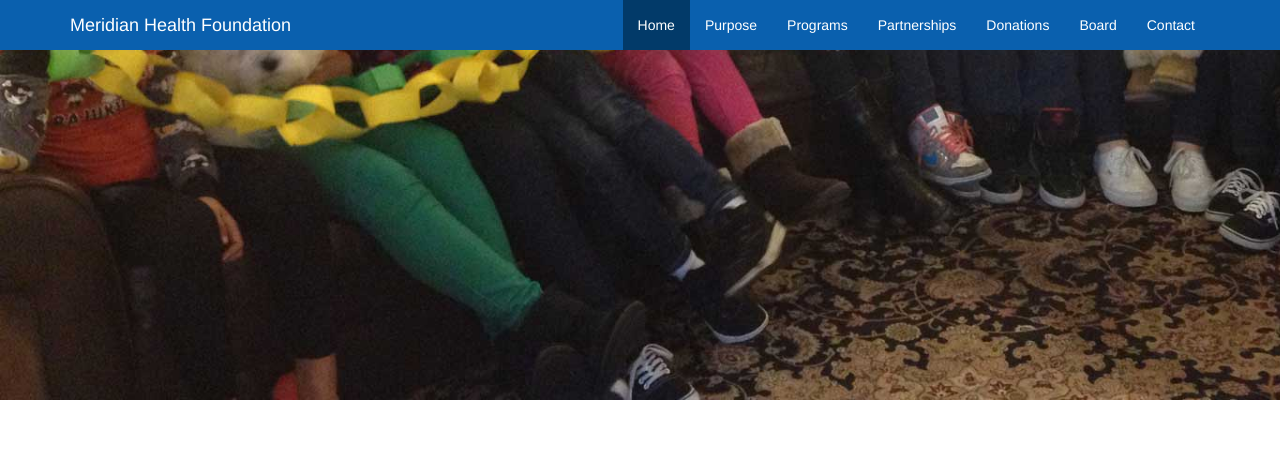
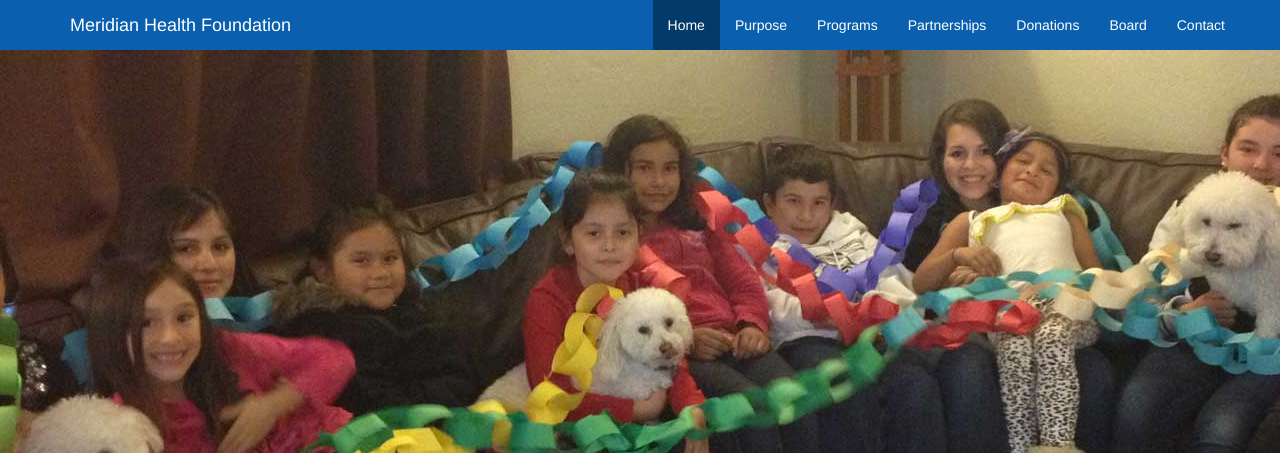
Before and after one commit to cskevint/meridian, a PHP site: page / in a window 1280 px wide. Shown: the top 453 px of the page. Run offline with PHP 8.4, Linux system fonts and the light colour scheme; some libraries are stand-ins or nearby versions; grey boxes are pictures that could not be loaded.

Commit message:
bunch of styling fixes

```diff
--- a/assets/stylesheet.css
+++ b/assets/stylesheet.css
@@ -4,10 +4,45 @@ body {
 }
 
 .x-banner {
-    height: 500px;
+    height: 600px;
     overflow: hidden;
     text-align: center;
     position: relative;
+}
+
+.x-banner img {
+    margin-left: -800px;
+}
+
+@media (min-width: 480px) {
+    .x-banner img {
+        margin-left: -700px;
+    }
+}
+
+@media (min-width: 768px) {
+    .x-banner img {
+        margin-left: -600px;
+    }
+}
+
+@media (min-width: 992px) {
+    .x-banner img {
+        margin-left: -400px;
+    }
+}
+
+@media (min-width: 1200px) {
+    .x-banner img {
+        margin-left: -200px;
+    }
+}
+
+@media (min-width: 1700px) {
+    .x-banner img {
+        width: 100%;
+        margin-left: auto;
+    }
 }
 
 .navbar-inverse {
@@ -36,6 +71,38 @@ body {
     color: #fff;
 }
 
+@media (max-width: 990px) {
+    .nav > li > a {
+        padding-left: 12px !important;
+        padding-right: 12px !important;
+    }
+}
+
+@media (max-width: 890px) {
+    .nav > li > a {
+        padding-left: 9px !important;
+        padding-right: 9px !important;
+    }
+}
+
+@media (max-width: 820px) {
+    .nav > li > a {
+        padding-left: 4px !important;
+        padding-right: 4px !important;
+    }
+}
+
+.conditional-container {
+    width: 1170px;
+    margin: 0 auto;
+}
+
+@media (max-width: 1170px) {
+    .conditional-container {
+        width: 100%;
+    }
+}
+
 form#contact_us .form-group label {
     display: none !important;
 }
--- a/index.php
+++ b/index.php
@@ -20,7 +20,7 @@
 <a name="home"></a>
 
 <div class="navbar navbar-inverse navbar-fixed-top">
-    <div class="container">
+    <div class="conditional-container">
         <div class="navbar-header">
             <button type="button" class="navbar-toggle" data-toggle="collapse" data-target=".navbar-collapse">
                 <span class="icon-bar"></span>
@@ -43,9 +43,7 @@
     </div>
 </div>
 
-<div class="x-banner">
-    <img src="large/children_on_couch.jpg" style="width:1800px;position:relative;top:-400px"/>
-</div>
+<div class="x-banner"><img src="large/children_on_couch.jpg"/></div>
 
 <a name="purpose"></a>
 
@@ -54,9 +52,7 @@
     <?php include 'pages/mission.php'; ?>
 </div>
 
-<div class="x-banner">
-    <img src="large/large_group.jpg" style="width:1800px;position:relative;top:-400px"/>
-</div>
+<div class="x-banner"><img src="large/large_group.jpg"/></div>
 
 <a name="programs"></a>
 
@@ -117,9 +113,7 @@
     </div>
 </div>
 
-<div class="x-banner">
-    <img src="large/classroom.jpg" style="width:1800px;position:relative;top:-200px"/>
-</div>
+<div class="x-banner"><img src="large/classroom.jpg"/></div>
 
 <a name="partnerships"></a>
 
@@ -142,9 +136,7 @@
     </div>
 </div>
 
-<div class="x-banner">
-    <img src="large/classroom.jpg" style="width:1800px;position:relative;top:-200px"/>
-</div>
+<div class="x-banner"><img src="large/classroom.jpg"/></div>
 
 <a name="donations"></a>
 
@@ -167,9 +159,7 @@
     </div>
 </div>
 
-<div class="x-banner">
-    <img src="large/large_group.jpg" style="width:1800px;position:relative;top:-400px"/>
-</div>
+<div class="x-banner"><img src="large/large_group.jpg"/></div>
 
 <a name="board"></a>
 
@@ -226,11 +216,7 @@
     </div>
 </div>
 
-<div class="x-banner">
-    <img src="large/large_group.jpg" style="width:1800px;position:relative;top:-400px"/>
-</div>
-
-
+<div class="x-banner"><img src="large/large_group.jpg"/></div>
 
 <a name="contact"></a>
 
@@ -306,7 +292,6 @@
     </div>
 </div>
 
-
 <div class="container">
     <footer>
         <p>&copy; Meridian Health Foundation 2013</p>
```
